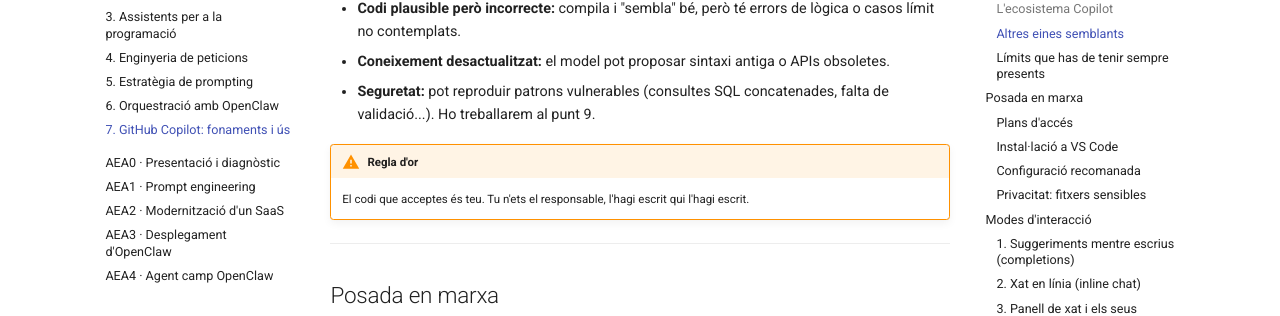
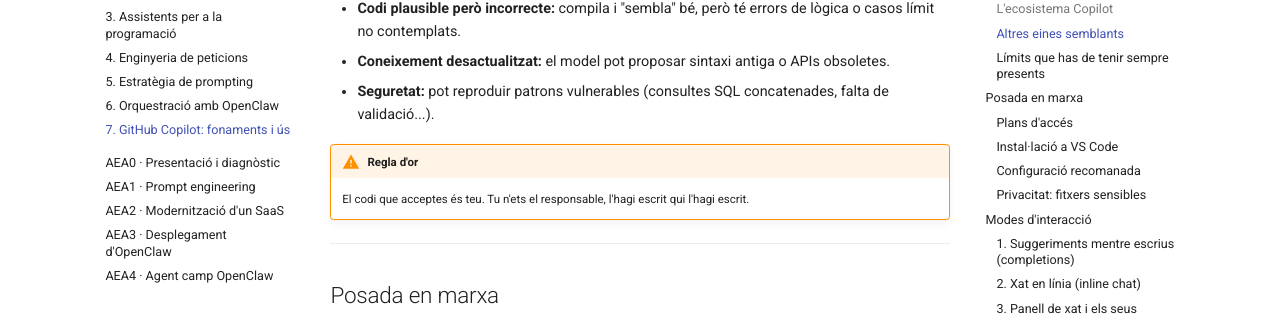
Before and after one commit to victordomgs/ProgramacioIADAW, an MkDocs documentation site: the page built from docs/ba1/teoria/07-copilot-fonaments.md, in a window 1280 px wide and 900 px high, scrolled down 1239 px. Shown: the part 177-493 px from the top of the window. Built offline with MkDocs 1.6.1 and Material for MkDocs 9.7.7, drawn with Linux system fonts in a browser that asks for light colours; comment, search, counter and statistics services are not loaded.

Commit message:
Update 07-copilot-fonaments.md

```diff
--- a/docs/ba1/teoria/07-copilot-fonaments.md
+++ b/docs/ba1/teoria/07-copilot-fonaments.md
@@ -41,7 +41,7 @@ Les idees que aprendràs aquí (context, modes, prompting, verificació) són tr
 - **Al·lucinacions:** pot inventar funcions, paràmetres o paquets que no existeixen.
 - **Codi plausible però incorrecte:** compila i "sembla" bé, però té errors de lògica o casos límit no contemplats.
 - **Coneixement desactualitzat:** el model pot proposar sintaxi antiga o APIs obsoletes.
-- **Seguretat:** pot reproduir patrons vulnerables (consultes SQL concatenades, falta de validació...). Ho treballarem al punt 9.
+- **Seguretat:** pot reproduir patrons vulnerables (consultes SQL concatenades, falta de validació...).
 
 !!! warning "Regla d'or"
     El codi que acceptes és teu. Tu n'ets el responsable, l'hagi escrit qui l'hagi escrit.
```
